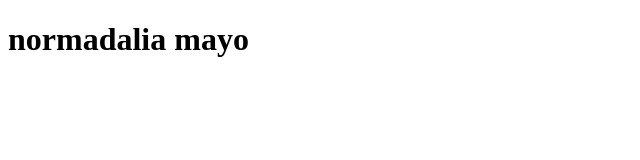
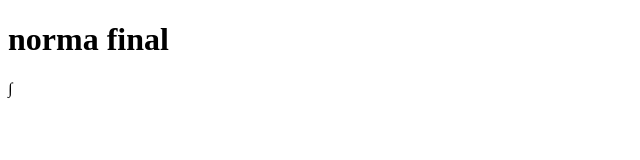
Before and after one commit to 96NORMA/recurdame-norma, a plain HTML site: page index.html in a window 1280 px wide. Shown: the whole page, without its empty margins (0-640 px from the left). Drawn offline with Linux system fonts and the light colour scheme.

Commit message:
final commit

```diff
--- a/index.html
+++ b/index.html
@@ -7,6 +7,6 @@
     <title>Document</title>
 </head>
 <body>
-    <h1>normadalia mayo</h1>
+    <h1>norma final</h1>
 </body>
-</html>
+</html>∫
```
